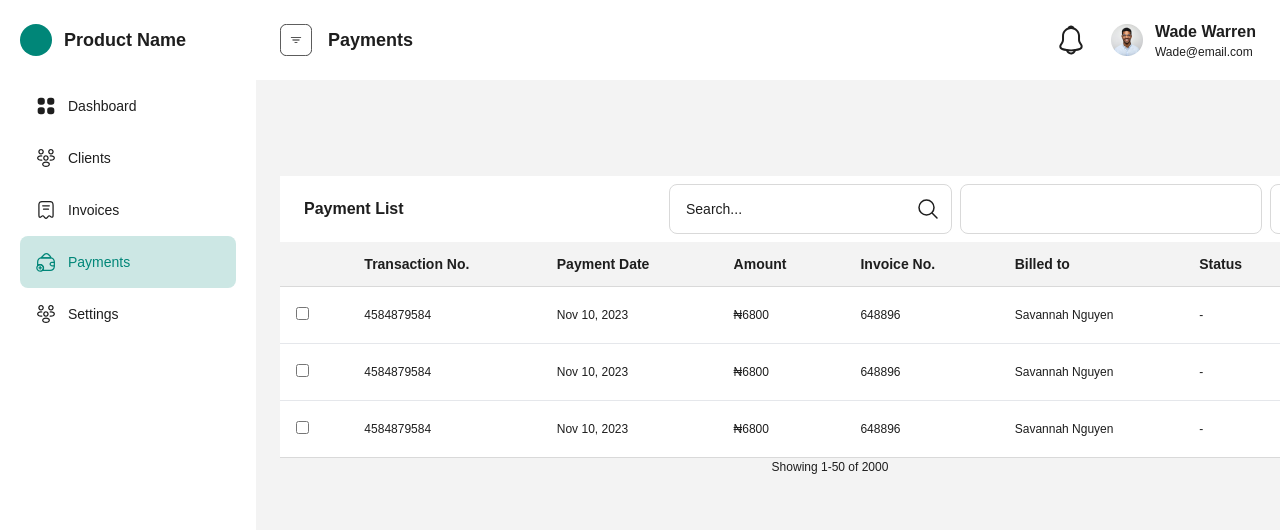
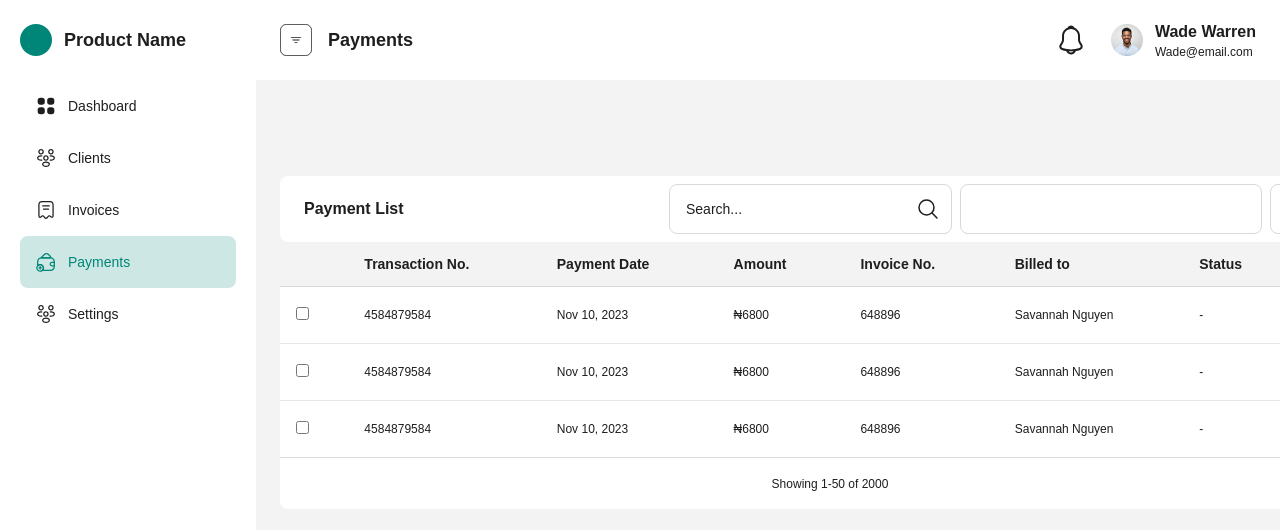
Before and after one commit to klusterthon-henrychris/payment-app-frontend, a Next.js app: page /payments in a window 1280 px wide. Shown: the top 530 px of the page. Built offline with nearby package versions, Linux system fonts and the light colour scheme; a web font is replaced by a local one.

Commit message:
Add border radius in table

```diff
--- a/components/Payments/Payments.tsx
+++ b/components/Payments/Payments.tsx
@@ -3,7 +3,7 @@ import React from 'react'
 const Payments = () => {
     return (
         <div className='w-full h-screen bg-[#F3F3F3] flex flex-col'>
-            <div className='flex flex-row justify-between mt-[96px] ml-[24px] items-center bg-[#fff] w-[1100px] py-2'>
+            <div className='flex flex-row justify-between mt-[96px] ml-[24px] items-center bg-[#fff] w-[1100px] py-2 rounded-[8px]'>
                 <p className='text-[#1E1E1E] font-Satoshi text-[16px] font-bold ml-[24px]'>Payment List</p>
                 <div className='flex flex-row gap-[8px] items-center'>
                     <div className='flex flex-row items-center'>
@@ -24,7 +24,7 @@ const Payments = () => {
                 </div>
             </div>
             <div className="relative overflow-x-auto ml-[24px]">
-                <table className="w-[1100px] text-sm text-left rtl:text-right text-gray-500 ">
+                <table className="w-[1100px] text-sm text-left rtl:text-right text-gray-500">
                     <thead className="text-sm font-Satoshi font-bold text-[#1E1E1E] bg-[#F3F3F3] border-b-[1px] border-[#D9D9D9] h-[40px] w-full">
                         <tr>
                             <th scope="col" className="px-6 py-3">
@@ -139,7 +139,7 @@ const Payments = () => {
                     </tbody>
                 </table>
             </div>
-            <div className='w-[#fff] w-[1100px] h-[52px] border-t-[1px] border-[#D9D9D9] ml-[24px] flex'>
+            <div className='bg-[#fff] w-[1100px] h-[52px] border-t-[1px] border-[#D9D9D9] rounded-b-[8px] ml-[24px] flex items-center'>
                 <p className='mx-auto text-[12px] font-Satoshi font-medium text-[#1E1E1E]'>Showing 1-50 of 2000</p></div>
         </div>
     )
```
